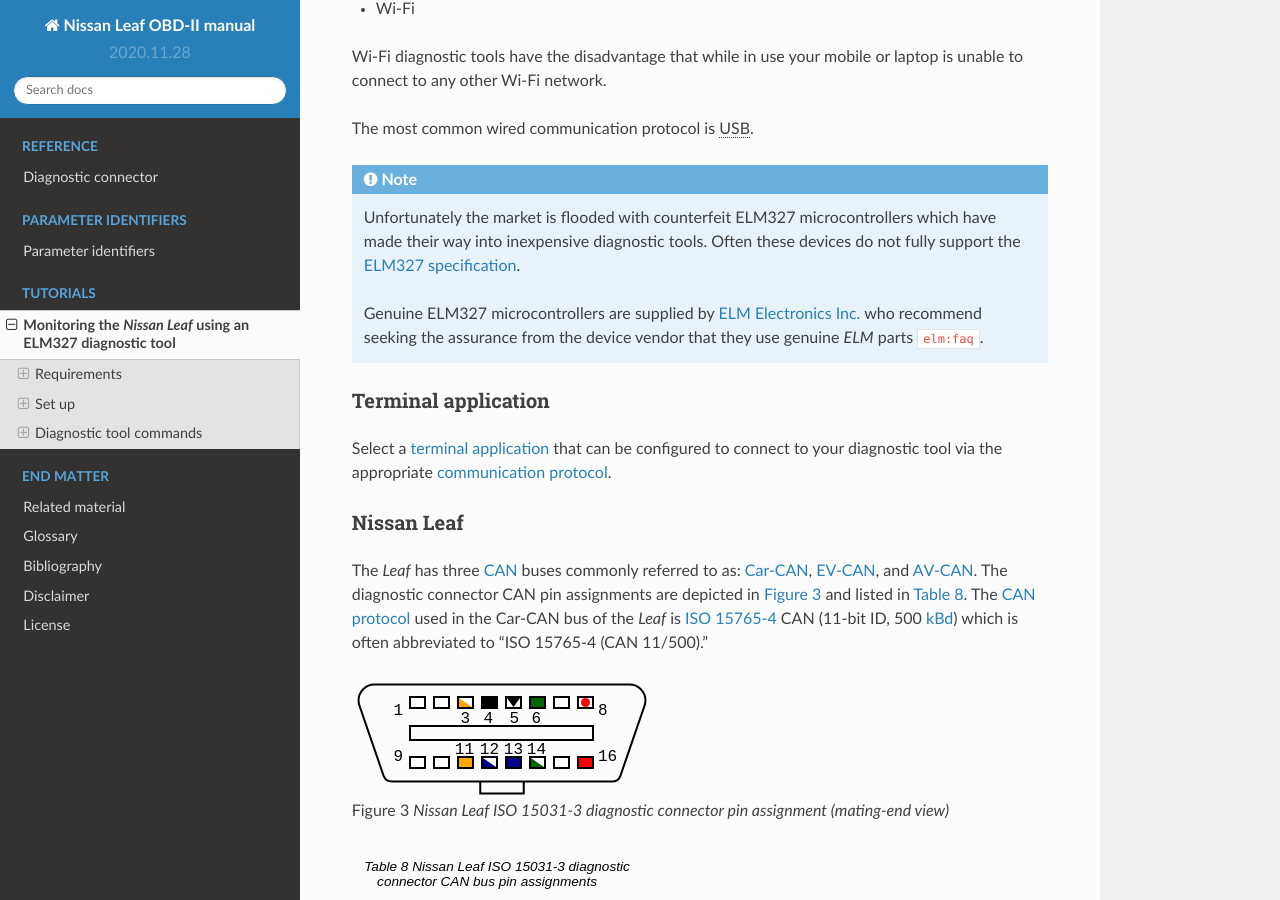
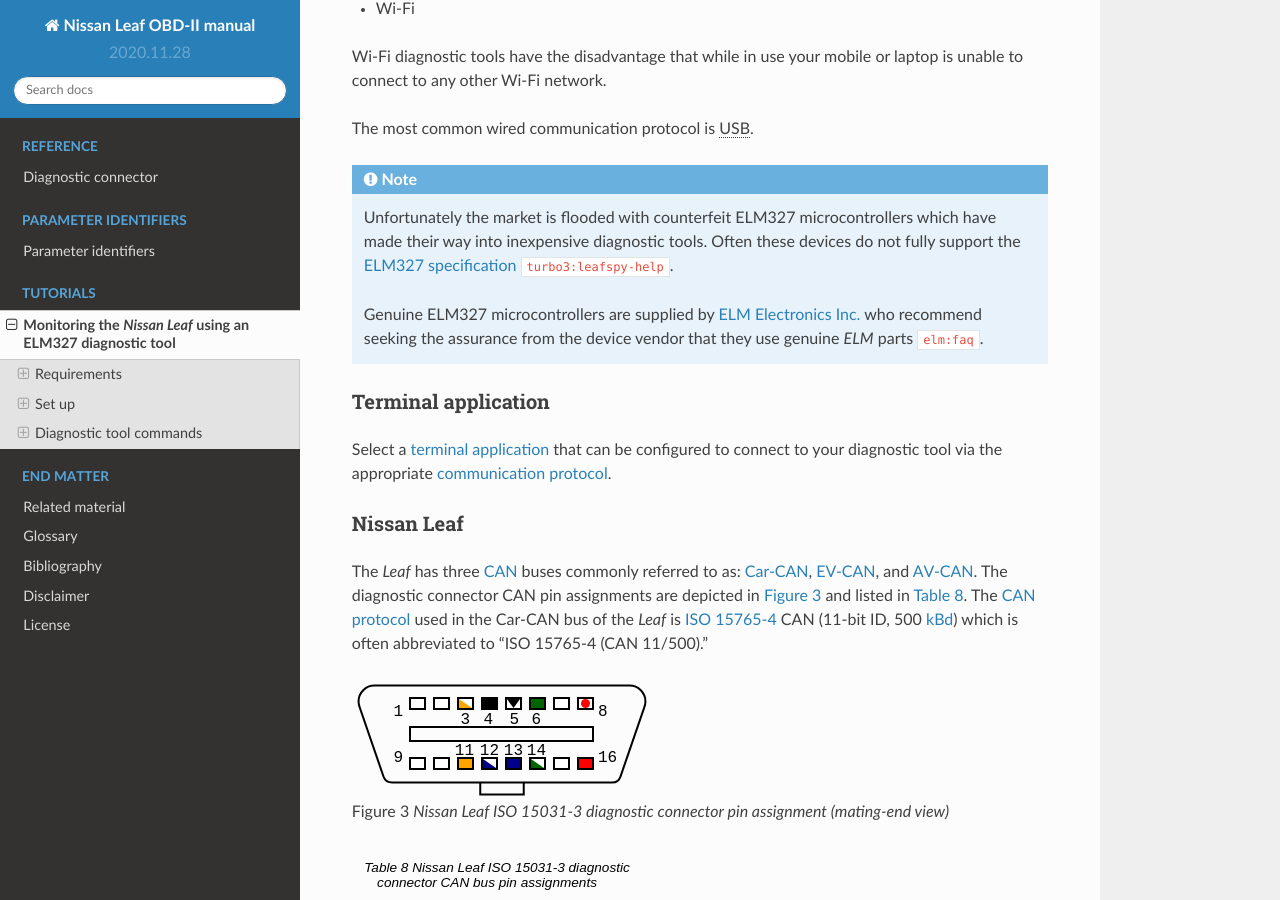
Before and after one commit to sethfischer/nissan-leaf-obd-manual, a Sphinx documentation site: the page built from source/tutorial/elm327.rst, in a window 1280 px wide and 900 px high, scrolled down 858 px. Built offline with Sphinx 7.4.7 and the Read the Docs theme 2.0.0, drawn with Linux system fonts in a browser that asks for light colours; cross-references to code outside the pages are shown as plain code.

Commit message:
Citation for quality of inexpensive ELM327 devices

```diff
--- a/source/bibliography.bib
+++ b/source/bibliography.bib
@@ -49,3 +49,12 @@
   orginization = {{Open Vehicles}},
   url          = {https://github.com/openvehicles/Open-Vehicle-Monitoring-System-3}
 }
+
+@misc{turbo3:leafspy-help,
+  title  = {{LeafSpy Help}},
+  author = {{Turbo3}},
+  url    = {http://www.leafspypro.com/wp-content/uploads/2017/09/LeafSpy-Help-1.1.1.pdf},
+  number = {1.1.1},
+  year   = 2017,
+  note   = {Accessed: 27 November 2020}
+}
--- a/source/tutorial/elm327.rst
+++ b/source/tutorial/elm327.rst
@@ -55,7 +55,7 @@
     Unfortunately the market is flooded with counterfeit ELM327
     microcontrollers which have made their way into inexpensive diagnostic
     tools. Often these devices do not fully support the
-    `ELM327 specification`_.
+    `ELM327 specification`_ :cite:`turbo3:leafspy-help`.
 
     Genuine ELM327 microcontrollers are supplied by `ELM Electronics Inc.`_ who
     recommend seeking the assurance from the device vendor that they use
```
